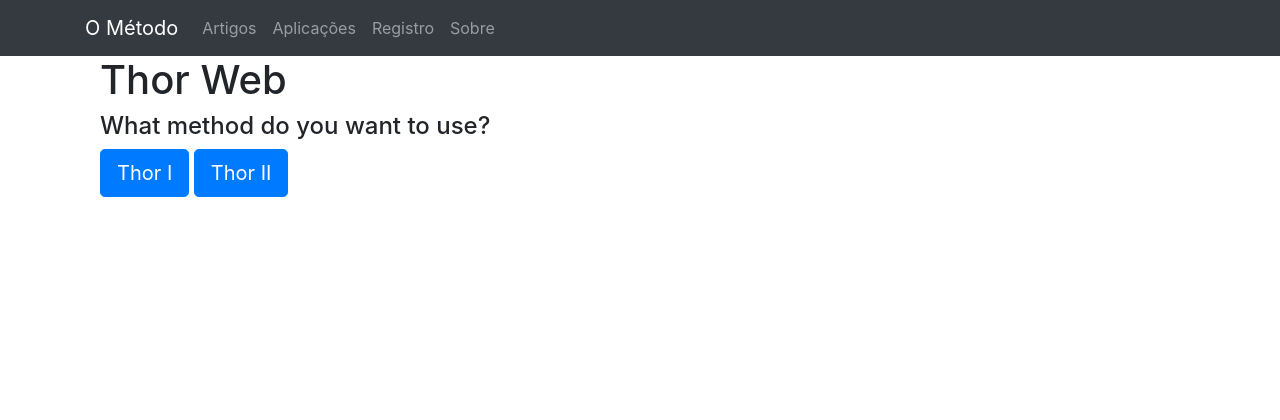
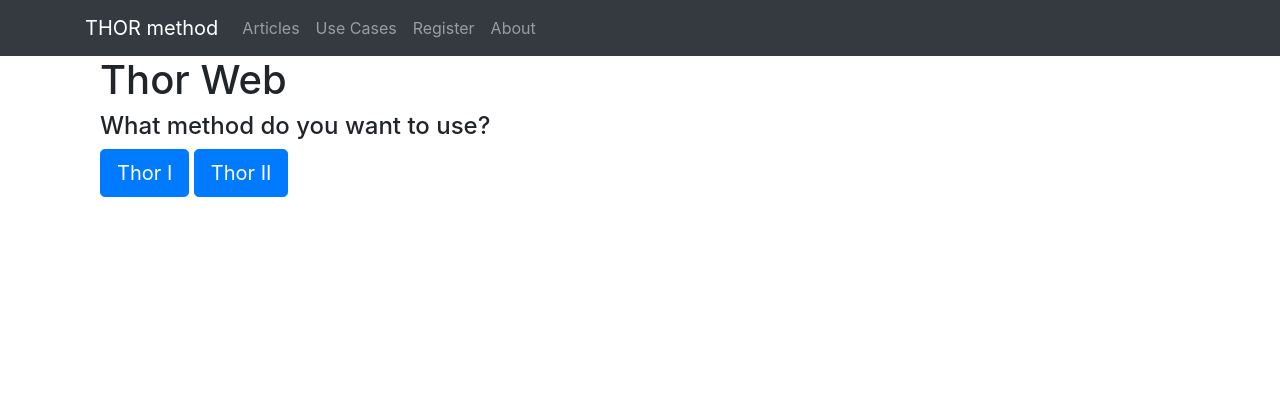
Before and after one commit to iamgilvan/thor-web, a Flask app: page / in a window 1280 px wide. Shown: the top 420 px of the page. Run offline with Flask 2, Linux system fonts and the light colour scheme; some libraries are stand-ins or nearby versions.

Commit message:
fix sentences

```diff
--- a/templates/template.html
+++ b/templates/template.html
@@ -25,23 +25,23 @@
   <!-- Navigation -->
   <nav class="navbar navbar-expand-lg navbar-dark bg-dark fixed-top">
     <div class="container">
-      <a class="navbar-brand" href="/">O Método</a>
+      <a class="navbar-brand" href="/">THOR method</a>
       <button class="navbar-toggler" type="button" data-toggle="collapse" data-target="#navbarNav" aria-controls="navbarNav" aria-expanded="false" aria-label="Toggle navigation">
         <span class="navbar-toggler-icon"></span>
       </button>
       <div class="collapse navbar-collapse" id="navbarNav">
         <ul class="navbar-nav">
           <li class="nav-item">
-            <a class="nav-link" href="maintenance">Artigos</a>
+            <a class="nav-link" href="maintenance">Articles</a>
           </li>
           <li class="nav-item">
-            <a class="nav-link" href="maintenance">Aplicações</a>
+            <a class="nav-link" href="maintenance">Use Cases</a>
           </li>
           <li class="nav-item">
-            <a class="nav-link" href="maintenance">Registro</a>
+            <a class="nav-link" href="maintenance">Register</a>
           </li>
           <li class="nav-item">
-            <a class="nav-link" href="maintenance">Sobre</a>
+            <a class="nav-link" href="maintenance">About</a>
           </li>
         </ul>
       </div>
```
